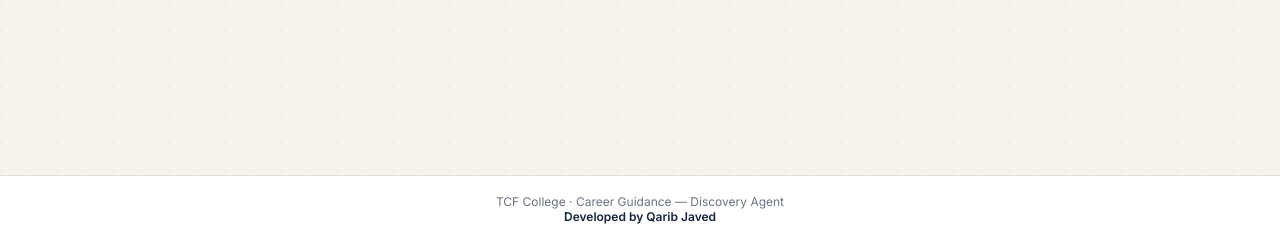
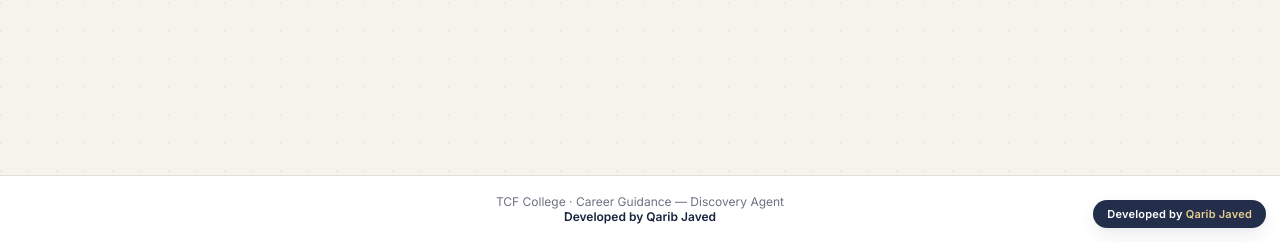
Before and after one commit to javedqarib332-art/CareerPilot-The-Citizens-Foundation-College, a Flask app: template templates/dashboard.html in a window 1280 px wide. Shown: the part 558-800 px from the top of the page. Run offline with Flask 3, Linux system fonts and the light colour scheme; the template is opened without the code that fills it, so the values that code supplies are empty.

Commit message:
Update dashboard.html

```diff
--- a/templates/dashboard.html
+++ b/templates/dashboard.html
@@ -78,5 +78,6 @@
   TCF College &middot; Career Guidance &mdash; Discovery Agent<br>
   <span class="credit">Developed by Qarib Javed</span>
 </footer>
+<div class="corner-credit">Developed by <span>Qarib Javed</span></div>
 </body>
 </html>
```
